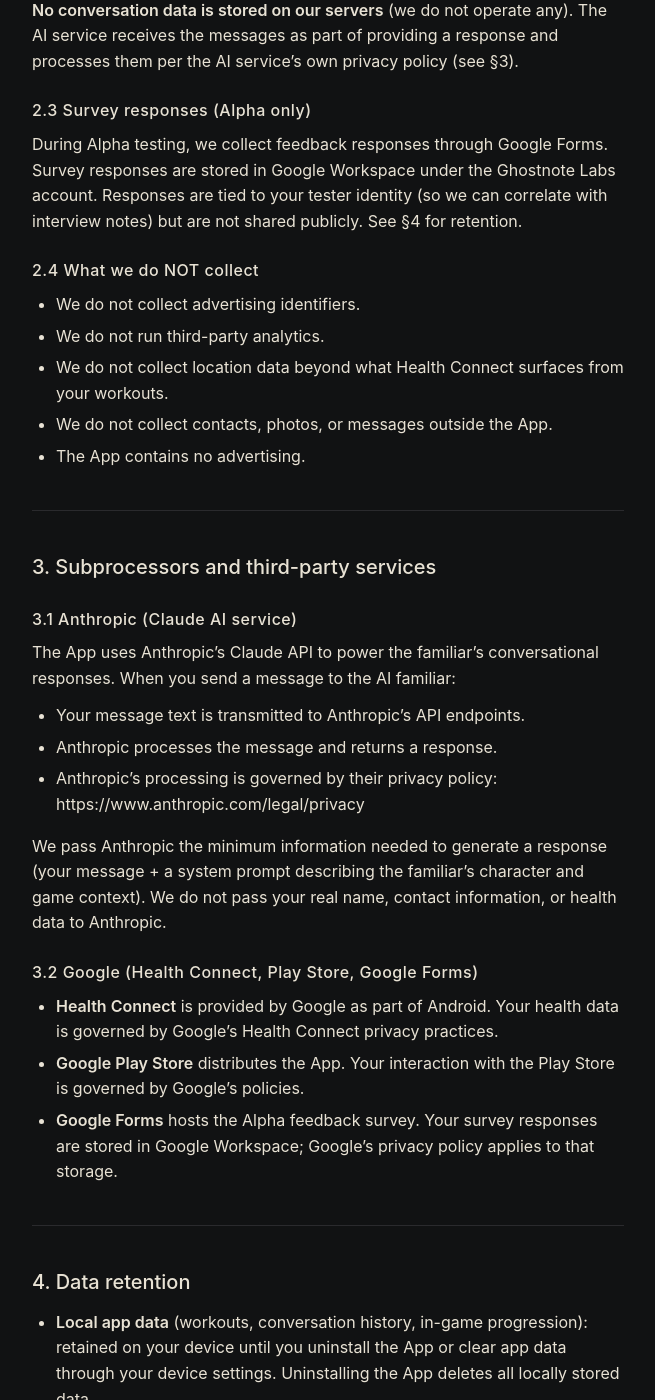
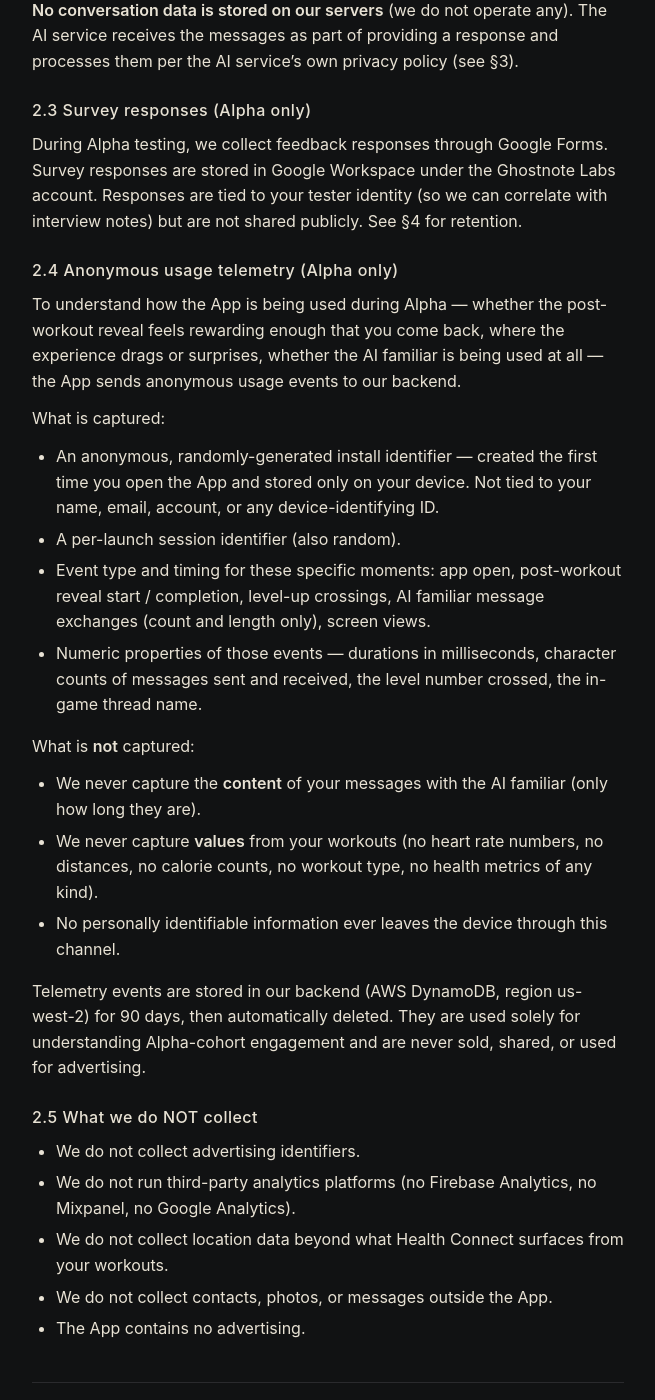
Before and after one commit to ghostnote-labs/ghostnote-labs.github.io, a Jekyll site: the page built from privacy.md, in a window 1280 px wide and 1400 px high, scrolled down 1504 px. Shown: the whole window, without its empty margins (312-967 px from the left). Built offline with Jekyll 4.4.1, drawn with Linux system fonts in a browser that asks for light colours; some of the changed text lies outside the part shown.

Commit message:
Privacy policy: disclose anonymous Alpha telemetry
Adds §2.4 Anonymous usage telemetry. Mirrors the disclosure now in the
canonical privacy-policy.md in the product repo (names stripped per the
strip-before-publish workflow).

What is captured:
  - Anonymous, randomly-generated install identifier
  - Per-launch session identifier
  - Event types and timing for app open, post-workout reveal start /
    completion, level-up crossings, AI familiar message exchanges
    (count and length only), screen views
  - Numeric properties of those events (durations, char counts, level
    numbers, in-game thread name)

What is NOT captured:
  - Message content with the AI familiar
  - Any health metric values from workouts
  - PII

§4 Data retention now lists the 90-day TTL for telemetry events.
§5 Your choices now lists the in-app opt-out (forthcoming) and the
email-driven exclusion path until the toggle ships.

§2.5 (formerly §2.4) "What we do NOT collect" gets sharper language —
"no Firebase Analytics, no Mixpanel, no Google Analytics."

Co-Authored-By: Claude Opus 4.7 (1M context) <noreply@anthropic.com>

```diff
--- a/privacy.md
+++ b/privacy.md
@@ -54,10 +54,29 @@ The App includes a conversational AI familiar character, powered by an external
 
 During Alpha testing, we collect feedback responses through Google Forms. Survey responses are stored in Google Workspace under the Ghostnote Labs account. Responses are tied to your tester identity (so we can correlate with interview notes) but are not shared publicly. See §4 for retention.
 
-### 2.4 What we do NOT collect
+### 2.4 Anonymous usage telemetry (Alpha only)
+
+To understand how the App is being used during Alpha — whether the post-workout reveal feels rewarding enough that you come back, where the experience drags or surprises, whether the AI familiar is being used at all — the App sends anonymous usage events to our backend.
+
+What is captured:
+
+- An anonymous, randomly-generated install identifier — created the first time you open the App and stored only on your device. Not tied to your name, email, account, or any device-identifying ID.
+- A per-launch session identifier (also random).
+- Event type and timing for these specific moments: app open, post-workout reveal start / completion, level-up crossings, AI familiar message exchanges (count and length only), screen views.
+- Numeric properties of those events — durations in milliseconds, character counts of messages sent and received, the level number crossed, the in-game thread name.
+
+What is **not** captured:
+
+- We never capture the **content** of your messages with the AI familiar (only how long they are).
+- We never capture **values** from your workouts (no heart rate numbers, no distances, no calorie counts, no workout type, no health metrics of any kind).
+- No personally identifiable information ever leaves the device through this channel.
+
+Telemetry events are stored in our backend (AWS DynamoDB, region us-west-2) for 90 days, then automatically deleted. They are used solely for understanding Alpha-cohort engagement and are never sold, shared, or used for advertising.
+
+### 2.5 What we do NOT collect
 
 - We do not collect advertising identifiers.
-- We do not run third-party analytics.
+- We do not run third-party analytics platforms (no Firebase Analytics, no Mixpanel, no Google Analytics).
 - We do not collect location data beyond what Health Connect surfaces from your workouts.
 - We do not collect contacts, photos, or messages outside the App.
 - The App contains no advertising.
@@ -89,6 +108,7 @@ We pass Anthropic the minimum information needed to generate a response (your me
 - **Local app data** (workouts, conversation history, in-game progression): retained on your device until you uninstall the App or clear app data through your device settings. Uninstalling the App deletes all locally stored data.
 - **Survey responses**: retained for the duration of the Alpha test plus six months for analysis, then deleted from Google Workspace storage. Aggregate, non-identifying insights derived from survey responses (e.g. average ratings, common themes) may be retained indefinitely.
 - **Interview notes**: retained for the duration of the Alpha test plus six months, then deleted.
+- **Anonymous usage telemetry**: retained in our backend for 90 days from the event timestamp, then automatically deleted via DynamoDB time-to-live. We do not connect telemetry events to your identity (no real name, email, or device ID), so deletion-by-request applies to the anonymous install identifier rather than to "you" specifically — emailing ghostnotelabsllc@gmail.com with your install identifier (visible in a future settings screen) will purge the events tied to it within 7 days.
 
 You may request deletion of your survey responses and interview notes at any time by emailing ghostnotelabsllc@gmail.com.
 
@@ -99,6 +119,7 @@ You may request deletion of your survey responses and interview notes at any tim
 - **Health permissions:** revoke at any time through your device Settings.
 - **Local data:** clear by uninstalling the App or via Settings → Apps → [the App] → Storage → Clear data.
 - **AI familiar chat:** simply do not use the chat feature; no message means no transmission to Anthropic.
+- **Anonymous usage telemetry:** opt out via the App's settings (forthcoming). Until the in-app toggle ships, you may email ghostnotelabsllc@gmail.com to be excluded from telemetry collection on your install.
 - **Survey responses:** request deletion by email to ghostnotelabsllc@gmail.com.
 
 ---
```
